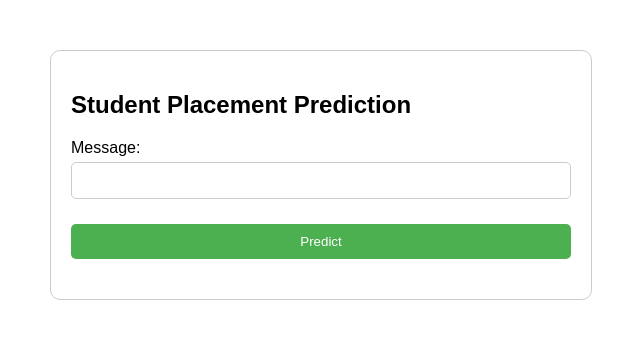
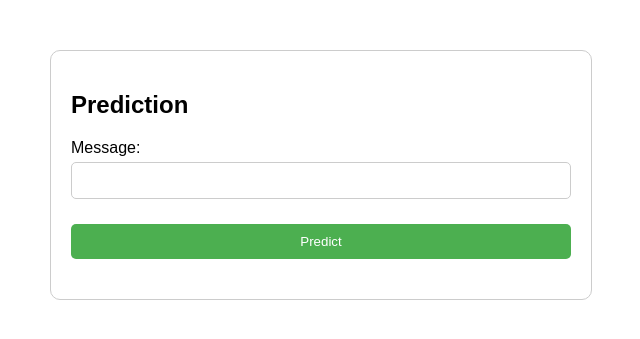
Before and after one commit to NishantKumar-2005/FraudDetectionUsingANN, a Flask app: page / in a window 1280 px wide. Shown: the top 339 px of the page, without its empty margins (319-959 px from the left). Run offline with Flask 3, Linux system fonts and the light colour scheme.

```diff
--- a/templates/index.html
+++ b/templates/index.html
@@ -41,7 +41,7 @@
 </head>
 <body>
     <div class="form-container">
-        <h2>Student Placement Prediction</h2>
+        <h2>Prediction</h2>
         <form action="/predict" method="post">
             <label for="question">Message:</label>
             <input type="text" name="question" required>
```
Also changed, not shown: 2 other files.
